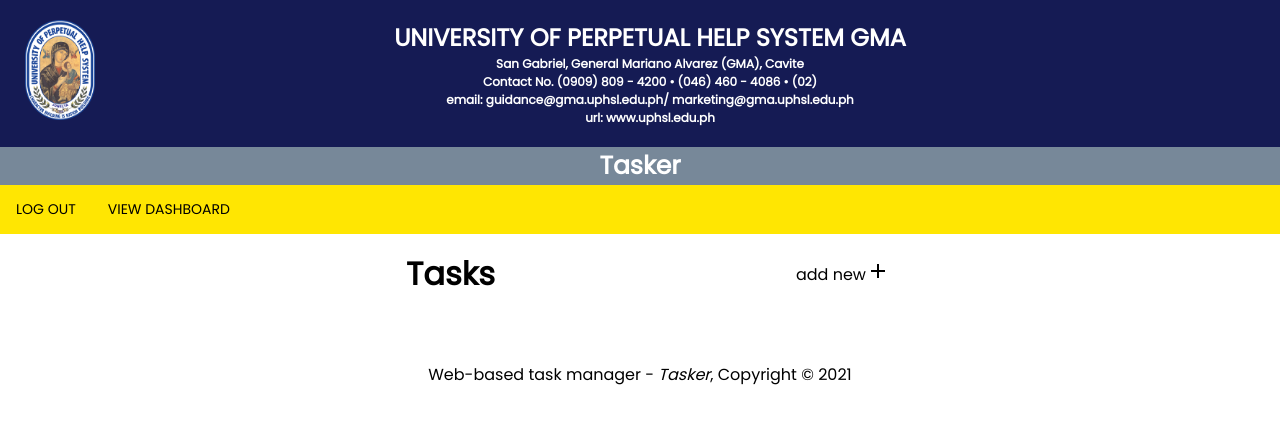
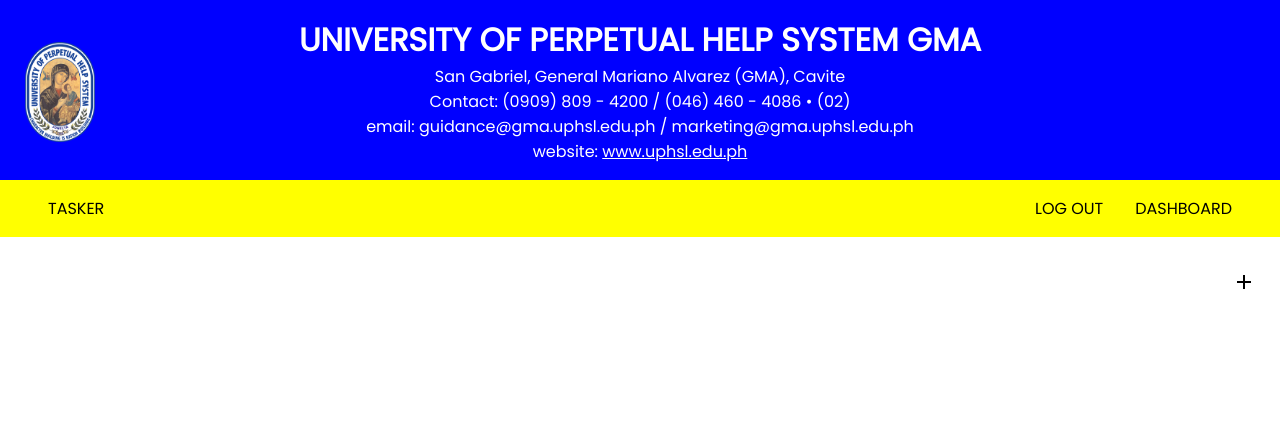
Before and after one commit to rholexxdizon/Tasker, a Django app: template tasker/templates/dashboard/dashboard.html in a window 1280 px wide. Shown: the top 424 px of the page. Run offline with Django 3.2, Linux system fonts and the light colour scheme; the template is opened without the code that fills it, so the values that code supplies are empty.

Commit message:
improved header

```diff
--- a/tasker/static/css/header.css
+++ b/tasker/static/css/header.css
@@ -3,60 +3,50 @@
 * {
     margin: 0;
     padding: 0;
-    outline: none;
-    box-sizing: border-box;
     font-family: "Poppins", sans-serif;
+    color: white;
 }
 
-.about {
-    font-weight: bold;
-    font-size: 12px;
-    background-color: #151b54;
-    font-family: Tahoma;
-    color: white;
-    padding-top: 15px;
+#logo {
+    position: absolute;
+    padding-top: 2rem;
 }
 
-.navbar {
-    overflow: hidden;
-    background-color:  #ffe602;
-  }
-
-.navbar a {
-    float: left;
-    font-size: 14px;
-    color: black;
-    text-align: center;
-    padding: 14px 16px;
-    text-decoration: none;
+#about {
+    padding: 1rem 6rem;
+    background-color: blue;
+    display: flex;
+    flex-direction: column;
+    align-items: center;
 }
 
-.tasker{
+#about h1, p, a{
     text-align: center;
-    background-color:#778899;
-    color:white;
-    font-size: 25px;
 }
 
-.about {
-    font-weight: bold;
-    font-size: 12px;
-    background-color: #151b54;
-    font-family: Tahoma;
+#about a {
     color: white;
-    padding-top: 15px;
+    text-decoration: underline;
 }
 
-@media only screen and (min-width: 768px) {
-    .about, .contain{
-        display: block;
-        width: 100%;
-        padding-bottom: 10px;
-        padding-top: 10px;
-        background-color: #151b54;
-    }
-    .container {
-        width: 500px;
-        margin: 0 auto;
-    }
+#navbar {
+    background-color: yellow;
+    padding: 1rem 2rem;
+    display: flex;
+    justify-content: space-between;
 }
+
+#navbar a {
+    padding: 0rem 1rem;
+    transition: 200ms;
+}
+
+#navbar a:hover {
+    transform: scale(1.1);
+    font-weight: 700;
+}
+
+#home-btn {
+    color: black;
+    margin-right: auto;
+}
--- a/tasker/templates/header.html
+++ b/tasker/templates/header.html
@@ -2,26 +2,22 @@
 
 <link rel="stylesheet" href="{% static 'css/header.css' %}">
 
-<div class="contain">
-    <img src="{% static 'images/logo.png' %}" alt="School Logo" width="70px" height="100px" align="left" style="margin:10px 25px">
-
-    <div class="about">
-        <div class="uni">
-        <h1 style="text-align: center; margin-right:100px" ;><strong>UNIVERSITY OF PERPETUAL HELP SYSTEM GMA</h1>
-        </strong>
-        </div>
-
-        <p style="text-align: center ; margin-right: 100px;">San Gabriel, General Mariano Alvarez (GMA), Cavite<br>
-        Contact No. (0909) 809 - 4200 • (046) 460 - 4086 • (02)<br>email: guidance@gma.uphsl.edu.ph/
-        marketing@gma.uphsl.edu.ph<br> url: www.uphsl.edu.ph
+<div id="header-container">
+    <img id="logo" src="{% static 'images/logo.png' %}" alt="School Logo" width="70px" height="100px" align="left" style="margin:10px 25px">
+    <div id="about">
+        <h1>UNIVERSITY OF PERPETUAL HELP SYSTEM GMA</h1>
+        <p>San Gabriel, General Mariano Alvarez (GMA), Cavite</p>
+        <p>Contact: (0909) 809 - 4200 / (046) 460 - 4086 • (02)</p>
+        <p>email: guidance@gma.uphsl.edu.ph / marketing@gma.uphsl.edu.ph</p>
+        <p>
+            website:
+            <a href="http://www.uphsl.edu.ph">www.uphsl.edu.ph</a>
         </p>
-
-    </div>
     </div>
 
-    <div class="tasker"><b>Tasker</b></div>
-
-    <div class="navbar">
-    <a href="{% url 'account_logout' %}">LOG OUT</a>
-    <a href="{% url 'dashboard' %}">VIEW DASHBOARD</a>
+    <div id="navbar">
+        <a id="home-btn" href="{% url 'index' %}">TASKER</a>
+        <a href="{% url 'account_logout' %}">LOG OUT</a>
+        <a href="{% url 'dashboard' %}">DASHBOARD</a>
+    </div>
 </div>
```
